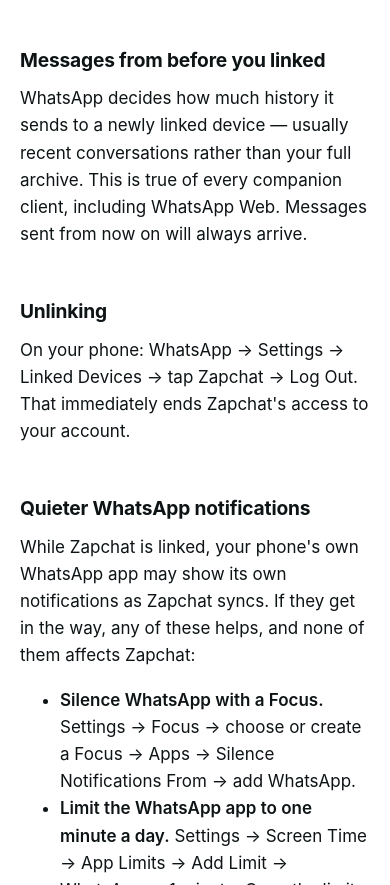
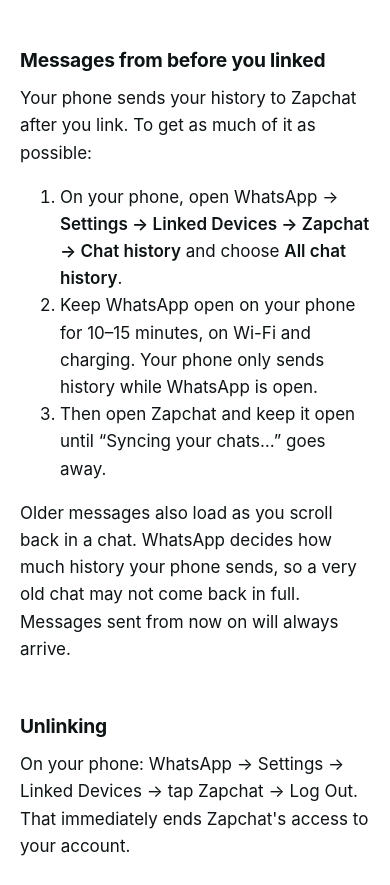
Before and after one commit to m-drew-tag/zapchat-site, a plain HTML site: page support.html in a window 390 px wide. Shown: the part 1119-2004 px from the top of the page. Drawn offline with Linux system fonts and the light colour scheme.

Commit message:
Tell people how to bring all their history across
Choose All chat history for Zapchat under Linked Devices, and keep
WhatsApp open on the phone while it sends: the phone only sends history
while WhatsApp is open.

```diff
--- a/support.html
+++ b/support.html
@@ -39,9 +39,18 @@ instead</strong>, and type the code. Your account stays on your phone; Zapchat b
 one of its linked devices.</p>
 
 <h2>Messages from before you linked</h2>
-<p>WhatsApp decides how much history it sends to a newly linked device — usually recent
-conversations rather than your full archive. This is true of every companion client,
-including WhatsApp Web. Messages sent from now on will always arrive.</p>
+<p>Your phone sends your history to Zapchat after you link. To get as much of it as
+possible:</p>
+<ol>
+<li>On your phone, open WhatsApp → <strong>Settings → Linked Devices → Zapchat → Chat
+history</strong> and choose <strong>All chat history</strong>.</li>
+<li>Keep WhatsApp open on your phone for 10–15 minutes, on Wi-Fi and charging. Your phone
+only sends history while WhatsApp is open.</li>
+<li>Then open Zapchat and keep it open until “Syncing your chats…” goes away.</li>
+</ol>
+<p>Older messages also load as you scroll back in a chat. WhatsApp decides how much history
+your phone sends, so a very old chat may not come back in full. Messages sent from now on
+will always arrive.</p>
 
 <h2>Unlinking</h2>
 <p>On your phone: WhatsApp → Settings → Linked Devices → tap Zapchat → Log Out. That
```
